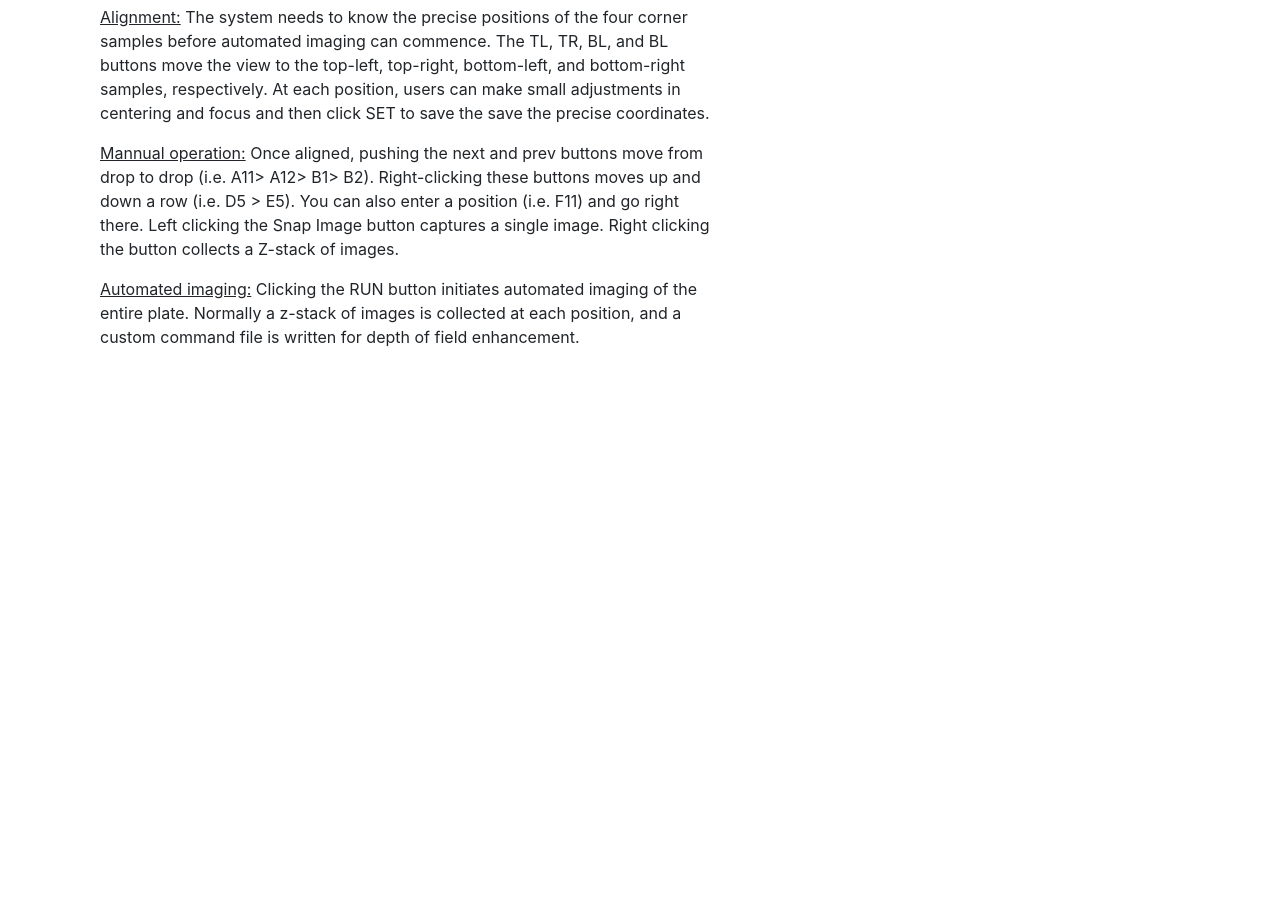
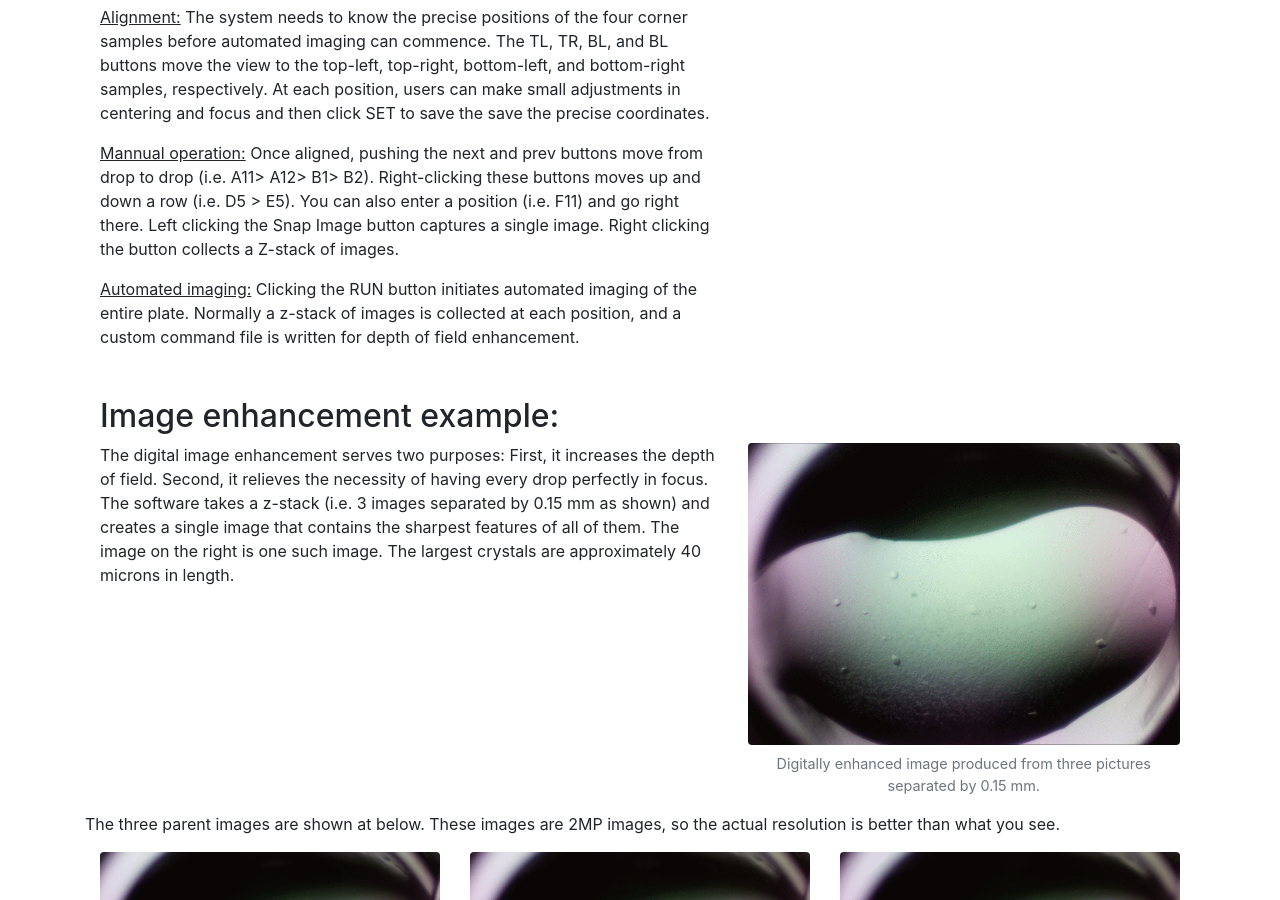
Before and after one commit to EllaBisbee/AMi_Bohm_Lab, a Jekyll site: the page built from index.html, in a window 1280 px wide and 900 px high, scrolled down 2818 px. Built offline with Jekyll 4.4.1, drawn with Linux system fonts in a browser that asks for light colours; before the commit the page ends 3223 px from its top, so only the background shows below that.

Commit message:
added image enhancement to home page

```diff
--- a/index.html
+++ b/index.html
@@ -100,3 +100,37 @@ title: AMi Home
         </div>
     </div>
 </div>
+
+<div class="container py-3">
+    <h2 class="h2">Image enhancement example:</h2>
+    <div class="row">
+        <div class="col-md-7">
+            <p>The digital image enhancement serves two purposes:  First, it increases the depth of field.  Second, it relieves the necessity of having every drop perfectly in focus.  The software takes a z-stack (i.e. 3 images separated by 0.15 mm as shown) and creates a single image that contains the sharpest features of all of them.     The image on the right is one such image. The largest crystals are approximately 40 microns in length.</p>
+        </div>
+        <div class="col-md-5">
+            <figure class="figure">
+                <img src="{{ 'assets/images/enhancedimage.gif' | relative_url }}" class="figure-img img-fluid rounded" alt="Enhanced Image">
+                <figcaption class="figure-caption text-center">Digitally enhanced image produced from three pictures separated by 0.15 mm.</figcaption>
+            </figure>
+        </div>
+    </div>
+
+    <div class="row">
+        <p>The three parent images are shown at below. These images are 2MP images, so the actual resolution is better than what you see.</p>
+        <div class="col-md-4">
+            <figure class="figure">
+                <img src="{{ 'assets/images/enhancedimage_parent1.gif' | relative_url }}" class="figure-img img-fluid rounded" alt="Enhanced Image Parent 1">
+            </figure>
+        </div>
+        <div class="col-md-4">
+            <figure class="figure">
+                <img src="{{ 'assets/images/enhancedimage_parent2.gif' | relative_url }}" class="figure-img img-fluid rounded" alt="Enhanced Image Parent 2">
+            </figure>
+        </div>
+        <div class="col-md-4">
+            <figure class="figure">
+                <img src="{{ 'assets/images/enhancedimage_parent3.gif' | relative_url }}" class="figure-img img-fluid rounded" alt="Enhanced Image Parent 3">
+            </figure>
+        </div>
+    </div>
+</div>
```
Also changed, not shown: assets/images/enhancedimage.gif (added), assets/images/enhancedimage_parent1.gif (added), assets/images/enhancedimage_parent2.gif (added), assets/images/enhancedimage_parent3.gif (added).
